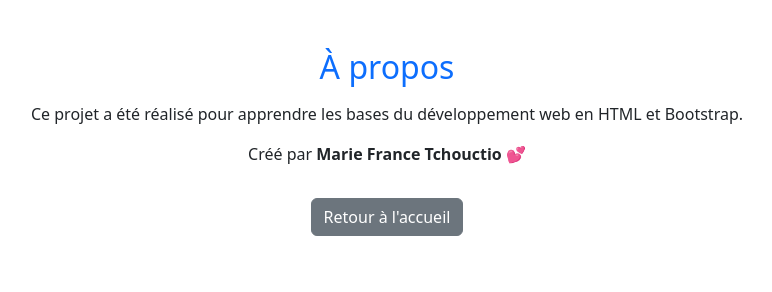
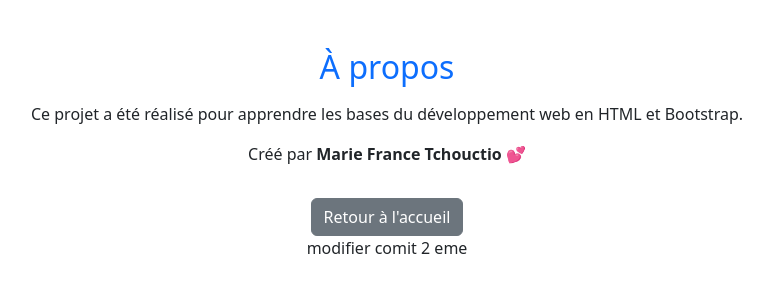
Before and after one commit to oceannemessina716-cmd/ProjetGroupe, a plain HTML site: page apropos.html in a window 1280 px wide. Shown: the whole page, without its empty margins (253-1025 px from the left). Drawn offline with nearby package versions, Linux system fonts and the light colour scheme.

Commit message:
ldardao: Ajout du paragraphe 'modifier comit 2' dans apropos.html

```diff
--- a/apropos.html
+++ b/apropos.html
@@ -12,6 +12,7 @@
     <p>Ce projet a été réalisé pour apprendre les bases du développement web en HTML et Bootstrap.</p>
     <p>Créé par <strong>Marie France Tchouctio</strong> 💕</p>
     <a href="index.html" class="btn btn-secondary mt-3">Retour à l'accueil</a>
+    <p>modifier comit 2 eme</p>
   </div>
 </body>
 </html>
```
